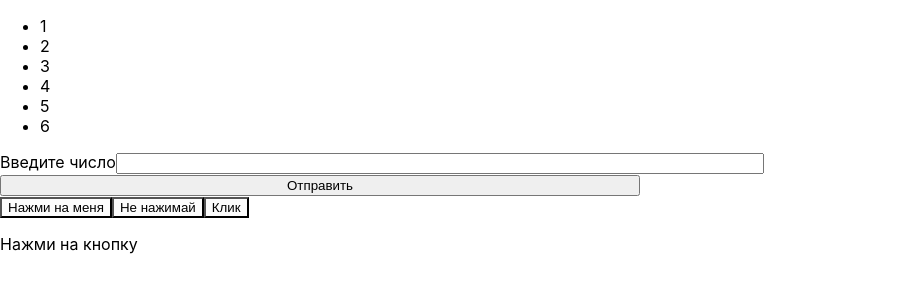
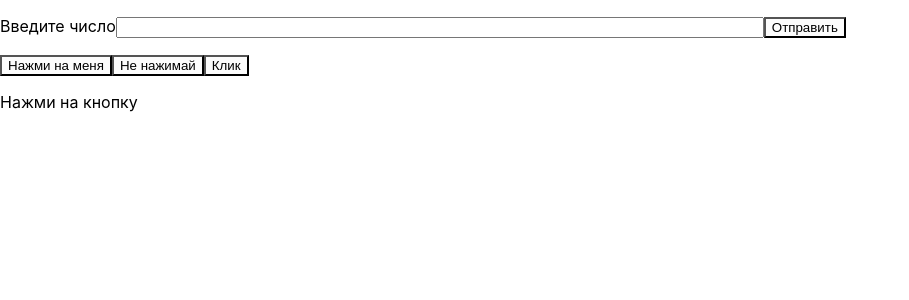
Before and after one commit to KhrNastasia/test-react-app, a React (Create React App) app: page / in a window 1280 px wide. Shown: the top 300 px of the page, without its empty margins (0-909 px from the left). Built offline with nearby package versions, Linux system fonts and the light colour scheme.

Commit message:
list refactoring

```diff
--- a/src/App.js
+++ b/src/App.js
@@ -22,21 +22,21 @@ function App() {
 
 			<Button
 				isActive={content === 'button_1'}
-				onTouch={() => onClick('button_1')}
+				onClick={() => onClick('button_1')}
 			>
 				Нажми на меня
 			</Button>
 
 			<Button
 				isActive={content === 'button_2'}
-				onTouch={() => onClick('button_2')}
+				onClick={() => onClick('button_2')}
 			>
 				Не нажимай
 			</Button>
 
 			<Button
 				isActive={content === 'button_3'}
-				onTouch={() => onClick('button_3')}
+				onClick={() => onClick('button_3')}
 			>
 				Клик
 			</Button>
--- a/src/components/Button/Button.jsx
+++ b/src/components/Button/Button.jsx
@@ -1,10 +1,10 @@
 import classes from './Button.module.css'
 
-export default function Button({ children, onTouch, isActive, ...props }) {
+export default function Button({ children, onClick, isActive, ...props }) {
 	return (
 		<button
 			{...props}
-			onClick={onTouch}
+			onClick={onClick}
 			className={isActive ? classes.active : classes.button}
 		>
 			{children}
--- a/src/components/Input.jsx
+++ b/src/components/Input.jsx
@@ -1,8 +1,11 @@
-function Input() {
+function Input({ num, onChange, onClick, ...props }) {
 	return (
-		<div>
-			<input></input>
-		</div>
+		<input
+			type={props.type}
+			value={num}
+			onChange={onChange}
+			onClick={onClick}
+		/>
 	)
 }
 
--- /dev/null
+++ b/src/components/Label/Label.jsx
@@ -0,0 +1,3 @@
+export default function Label(props) {
+	return <label htmlFor={props.htmlFor}>{props.children}</label>
+}
--- a/src/components/List/List.jsx
+++ b/src/components/List/List.jsx
@@ -1,19 +1,13 @@
 import { useState } from 'react'
+import Button from '../Button/Button'
+import Input from '../Input'
+import Label from '../Label/Label'
 import classes from './List.module.css'
 
 function List() {
 	const [num, setNum] = useState('')
 
-	const [arr, setArr] = useState(['1', '2', '3', '4', '5', '6'])
-
-	function handleSubmit(event) {
-		event.preventDefault()
-	}
-
-	function handleClick(e) {
-		setArr(arr => [...arr, num])
-		setNum('')
-	}
+	const [arr, setArr] = useState([])
 
 	return (
 		<div>
@@ -23,24 +17,39 @@ function List() {
 				})}
 			</ul>
 
-			<form className={classes.form} onSubmit={handleSubmit}>
-				<label htmlFor='num'>
-					Введите число
-					<input
-						type='text'
-						id='num'
-						value={num}
-						onChange={event => setNum(event.target.value)}
-					/>
-				</label>
-				<input
+			<form
+				className={classes.form}
+				onSubmit={e => {
+					e.preventDefault()
+				}}
+			>
+				<Label htmlFor='num'>Введите число</Label>
+				<Input
+					type='text'
+					value={num}
+					onChange={event => setNum(event.target.value)}
+				/>
+				{/* <Input
 					type='submit'
-					name=''
-					id=''
 					value='Отправить'
-					onClick={handleClick}
-				/>
+					onClick={() => {
+						setArr(arr => [...arr, num])
+						setNum('')
+						console.log(num)
+					}}
+				/> */}
+				<Button
+					onClick={() => {
+						setArr(arr => [...arr, num])
+						setNum('')
+						console.log(num)
+					}}
+				>
+					Отправить
+				</Button>
 			</form>
+
+			<p>{num}</p>
 		</div>
 	)
 }
```
